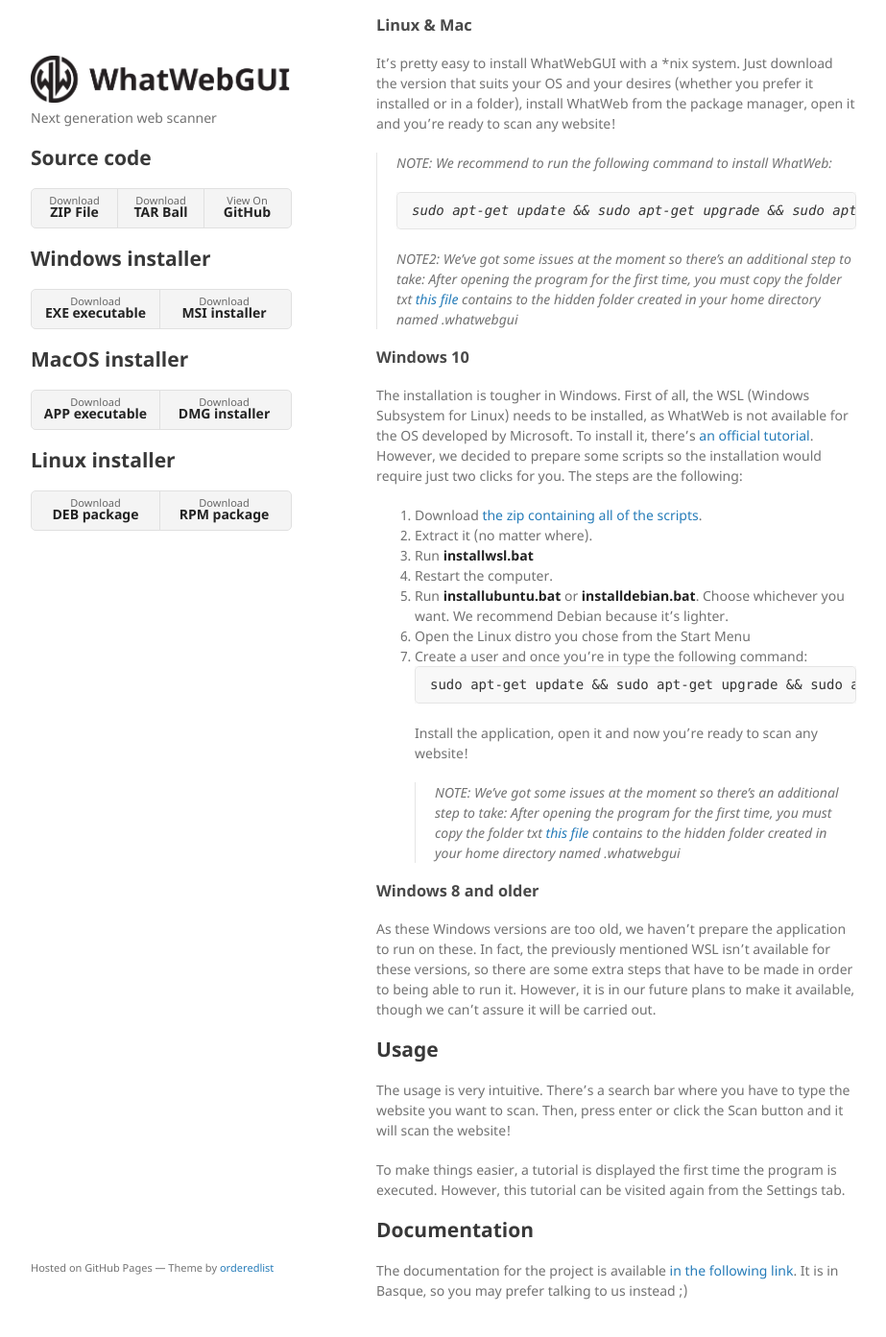
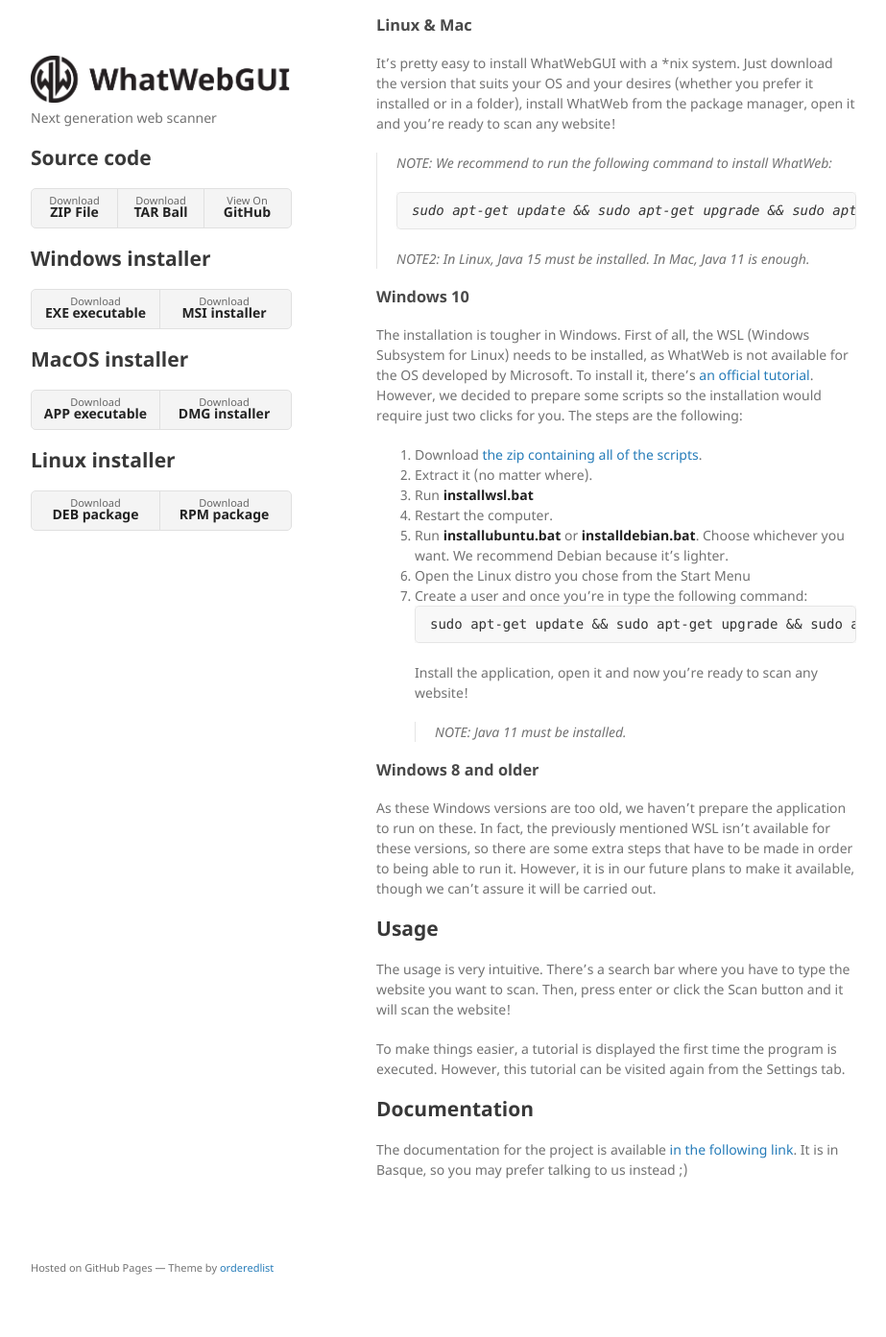
Before and after one commit to whatwebgui/whatwebgui.github.io, a Jekyll site: the page built from index.md, in a window 1280 px wide and 1400 px high, scrolled down 907 px. Shown: the top 1393 px of the window at 96% size, without its empty margins (178-1101 px from the left). Built offline with Jekyll 4.4.1, drawn with Linux system fonts in a browser that asks for light colours; our own code applies the rules of GitHub Pages for plain Markdown files; some of the changed text lies outside the part shown.

Commit message:
Update index.md

````diff
--- a/index.md
+++ b/index.md
@@ -3,7 +3,7 @@ layout: default
 ---
 
 # WhatWebGUI
-WhatWebGUI is a cross-platform compatible application for Windows 10, Mac OSX and Linux which implements the popular web scanning tool WhatWeb, the next generation web scanner, and provides it with a fresh-looking UI with some interesting features.
+WhatWebGUI is a cross-platform compatible Java application for Windows 10, Mac OSX and Linux which implements the popular web scanning tool WhatWeb, the next generation web scanner, and provides it with a fresh-looking UI with some interesting features.
 
 ## Functionalities
 
@@ -31,11 +31,11 @@ It's pretty easy to install WhatWebGUI with a \*nix system. Just download the ve
 ```
 sudo apt-get update && sudo apt-get upgrade && sudo apt install whatweb
 ```
-> NOTE2: We've got some issues at the moment so there's an additional step to take: After opening the program for the first time, you must copy the folder txt [this file]() contains to the hidden folder created in your home directory named .whatwebgui
+> NOTE2: In Linux, Java 15 must be installed. In Mac, Java 11 is enough.
 
 ### Windows 10
 The installation is tougher in Windows.  First of all, the WSL (Windows Subsystem for Linux) needs to be installed, as WhatWeb is not available for the OS developed by Microsoft. To install it, there's [an official tutorial](https://docs.microsoft.com/en-us/windows/wsl/install-win10). However, we decided to prepare some scripts so the installation would require just two clicks for you. The steps are the following:
-1. Download [the zip containing all of the scripts]().
+1. Download [the zip containing all of the scripts](https://github.com/whatwebgui/ww/raw/main/WSL.zip).
 2. Extract it (no matter where).
 3. Run **installwsl.bat**
 4. Restart the computer.
@@ -46,7 +46,7 @@ The installation is tougher in Windows.  First of all, the WSL (Windows Subsyste
 sudo apt-get update && sudo apt-get upgrade && sudo apt install whatweb
 ```
 Install the application, open it and now you're ready to scan any website!
-> NOTE: We've got some issues at the moment so there's an additional step to take: After opening the program for the first time, you must copy the folder txt [this file]() contains to the hidden folder created in your home directory named .whatwebgui
+> NOTE: Java 11 must be installed.
 
 ### Windows 8 and older
 As these Windows versions are too old, we haven't prepare the application to run on these. In fact, the previously mentioned WSL isn't available for these versions, so there are some extra steps that have to be made in order to being able to run it. However, it is in our future plans to make it available, though we can't assure it will be carried out.
@@ -57,4 +57,4 @@ The usage is very intuitive. There's a search bar where you have to type the web
 To make things easier, a tutorial is displayed the first time the program is executed. However, this tutorial can be visited again from the Settings tab.
 
 ## Documentation
-The documentation for the project is available [in the following link](www.google.com). It is in Basque, so you may prefer talking to us instead ;)
+The documentation for the project is available [in the following link](). It is in Basque, so you may prefer talking to us instead ;)
````
